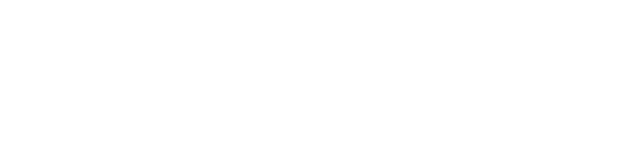
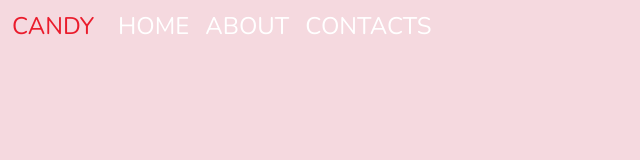
Before and after one commit to Mortoza-Morshed/Candy-Project, a plain HTML site: page index.html in a window 1280 px wide. Shown: the whole page, without its empty margins (0-640 px from the left). Drawn offline with nearby package versions, Linux system fonts and the light colour scheme.

Commit message:
Second Commit

```diff
--- a/app.css
+++ b/app.css
@@ -0,0 +1,22 @@
+body {
+  background-color: #f5d9df;
+  font-family: "Nunito", sans-serif;
+}
+
+#mainElement {
+  color: #ea1c2c;
+  font-size: 1.5rem;
+  font-weight: 300;
+}
+
+.container-fluid {
+  font-size: 1.5rem;
+  font-weight: 300;
+}
+
+.nav-link {
+  color: white;
+}
+.nav-link:hover {
+  color: #ea1c2c;
+}
--- a/index.html
+++ b/index.html
@@ -24,6 +24,34 @@
     <title>Museum of Candy</title>
   </head>
   <body>
+    <nav class="navbar navbar-dark navbar-expand-md py-0 fixed">
+      <div class="container-fluid">
+        <a href="#" class="navbar-brand" id="mainElement">CANDY</a>
+        <button
+          class="navbar-toggler"
+          type="button"
+          data-bs-toggle="collapse"
+          data-bs-target="#navLinks"
+          aria-label="Toggle navigation"
+        >
+          <span class="navbar-toggler-icon"></span>
+        </button>
+        <div class="collapse navbar-collapse" id="navLinks">
+          <ul class="navbar-nav">
+            <li class="nav-item">
+              <a href="#" class="nav-link">HOME</a>
+            </li>
+            <li class="nav-item">
+              <a href="#" class="nav-link">ABOUT</a>
+            </li>
+            <li class="nav-item">
+              <a href="#" class="nav-link">CONTACTS</a>
+            </li>
+          </ul>
+        </div>
+      </div>
+    </nav>
+    <!-- Bootstrap JS -->
     <script src="https://cdn.jsdelivr.net/npm/bootstrap@5.2.3/dist/js/bootstrap.bundle.min.js"></script>
   </body>
 </html>
```
